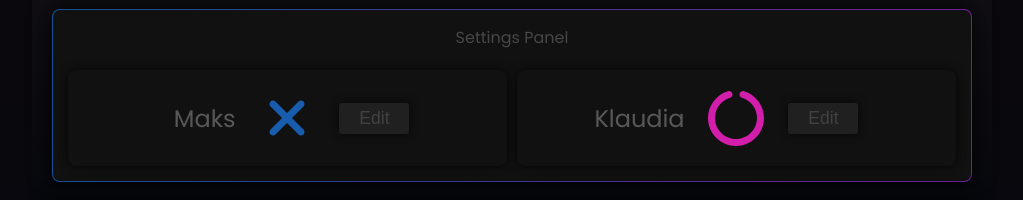
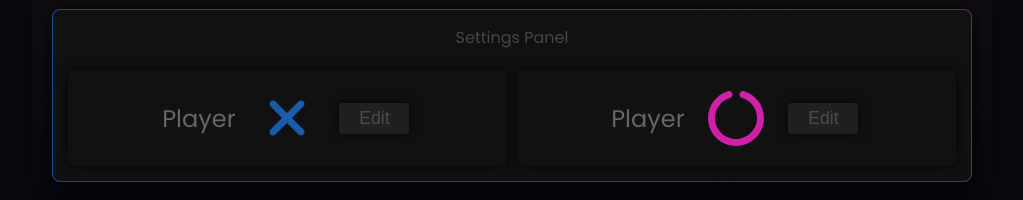
Before and after one commit to MarioLuigie/TicTacToeApp, a React (Vite) app: page / in a window 1280 px wide. Shown: the part 201-401 px from the top of the page, without its empty margins (128-1151 px from the left). Built offline with nearby package versions, Linux system fonts and the light colour scheme; a web font is replaced by a local one.

Commit message:
Fix code and finalize local editing players name

```diff
--- a/src/components/content/ControlPanel.jsx
+++ b/src/components/content/ControlPanel.jsx
@@ -44,12 +44,12 @@ export default function ControlPanel() {
       <ol className='playerList'>
         <Player
           id={"playerX"}
-          name={"Maks"}
+          name={"Player"}
           symbol={playerX}
         />
         <Player
           id={"playerO"}
-          name={"Klaudia"}
+          name={"Player"}
           symbol={playerO}
         />
       </ol>
--- a/src/components/content/Player.jsx
+++ b/src/components/content/Player.jsx
@@ -1,12 +1,12 @@
 /* eslint-disable react/no-unknown-property */
 // /** @jsxImportSource @emotion/react */
 import { css } from '@emotion/react';
-import { useState } from "react";
+import { useState, useRef, useEffect } from "react";
 import PropTypes from "prop-types";
 import { FontAwesomeIcon } from '@fortawesome/react-fontawesome';
 import { faCheck, faXmark } from '@fortawesome/free-solid-svg-icons';
 
-const styles = (id) => css`
+const styles = (id, isEdit) => css`
   width: 100%;
   display: flex;
   justify-content: center;
@@ -22,7 +22,7 @@ const styles = (id) => css`
     font-size: 1.5rem;
     display: flex;
     justify-content: flex-end;
-    color: #585858;
+    color: #666666;
   }
 
   .playerSymbol {
@@ -52,11 +52,12 @@ const styles = (id) => css`
     border-radius: 3px;
     cursor: pointer;
     background-color: #202020;
-    color: #414141;
+    color: ${isEdit ? "#694eb3" : "#4b4b4b"};
     box-shadow: #000000ae 0 0 8px;
 
     &:hover {
-      color: #694eb3;
+      background-color: #292929;
+      color: #888888;
     }
   }
 
@@ -79,33 +80,59 @@ const styles = (id) => css`
     width: 40%;
     font-size: 1.5rem;
     padding: 7px 12px;
-    color: #757575;
+    color: #292929;
     background-color: #111111;
-    border: #252525 solid 1px;
+    border: #1a1a1a solid 2px;
     border-radius: 6px;
+    caret-color: #7a7a7a;
+
+    &::placeholder {
+      color: #252525;
+    }
   }
 `
 
 export default function Player({ id, name, symbol }) {
   const [isEdit, setIsEdit] = useState(false);
+  const [playerName, setPlayerName] = useState(name);
+  const [playerNameInput, setPlayerNameInput] = useState(playerName);
+  const inputNameRef = useRef(null);
+
+  useEffect(() => {
+    if(isEdit && inputNameRef) {
+      inputNameRef.current.focus();
+    }
+  }, [isEdit]);
+
+  const handleChangeInput = (evt) => {
+    setPlayerNameInput(evt.target.value);
+  }
 
   const handleEdit = () => {
     setIsEdit(true);
   }
 
   const handleApply = () => {
+    setPlayerName(playerNameInput);
     setIsEdit(false);
   }
 
   const handleCancel = () => {
+    setPlayerName(prevName => prevName);
+    setPlayerNameInput(playerName);
     setIsEdit(false);
   }
 
   return (
-    <li css={styles(id)}>
-      {isEdit
-        ? <input/>
-        : <p className='playerName'>{name}</p>
+    <li css={styles(id, isEdit)}>
+      {isEdit ?
+        (<input
+          type="text"
+          ref={inputNameRef}
+          value={playerNameInput}
+          onChange={handleChangeInput}
+          required
+        />) : (<p className='playerName'>{playerName}</p>)
       }
       <div className='playerSymbol'>{symbol}</div>
       <div className='buttons'>
--- a/src/components/layout/Footer.jsx
+++ b/src/components/layout/Footer.jsx
@@ -26,7 +26,7 @@ export default function Footer({ sign }) {
 
   return (
     <footer css={styles}>
-      <p className='sign'>{sign}</p>
+      <p className='sign'>{sign} &copy;</p>
     </footer>
   )
 }
```
